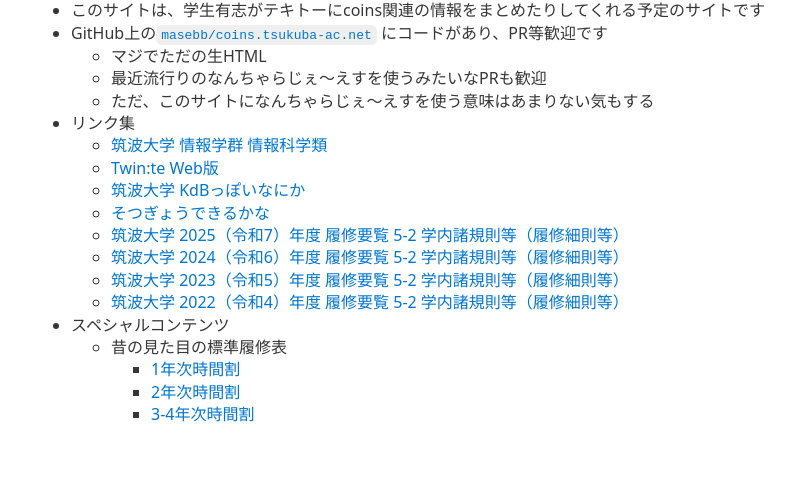
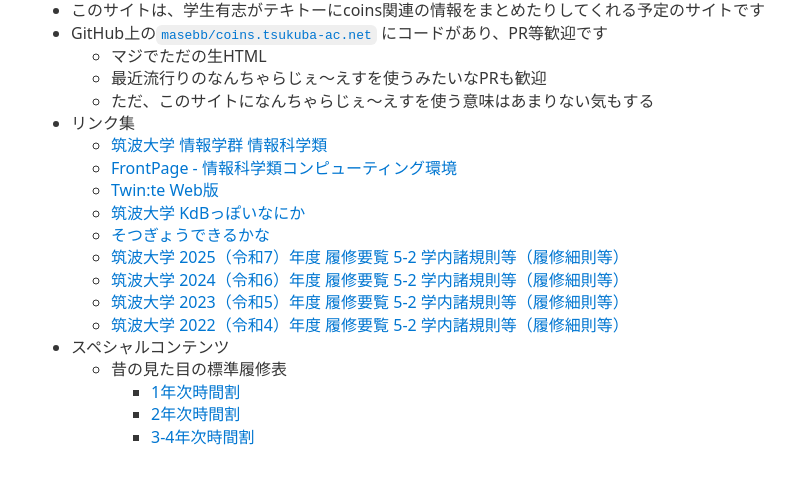
Before and after one commit to masebb/coins.tsukuba-ac.net, a plain HTML site: page index.html in a window 1280 px wide. Shown: the part 90-574 px from the top of the page, without its empty margins (209-1004 px from the left). Drawn offline with Linux system fonts and the light colour scheme.

Commit message:
情報科学類のPukiwikiを追加

```diff
--- a/index.html
+++ b/index.html
@@ -22,6 +22,7 @@
         <li>リンク集</li>
         <ul>
             <li><a href="https://www.coins.tsukuba.ac.jp/">筑波大学 情報学群 情報科学類</a></li>
+            <li><a href="https://www.coins.tsukuba.ac.jp/ce/">FrontPage - 情報科学類コンピューティング環境</a></li>
             <li><a href="https://app.twinte.net/">Twin:te Web版</a></li>
             <li><a href="https://make-it-tsukuba.github.io/alternative-tsukuba-kdb/">筑波大学 KdBっぽいなにか</a></li>
             <li><a href="https://oshamashama.github.io/g-checker-for-itf/">そつぎょうできるかな</a></li>
```
